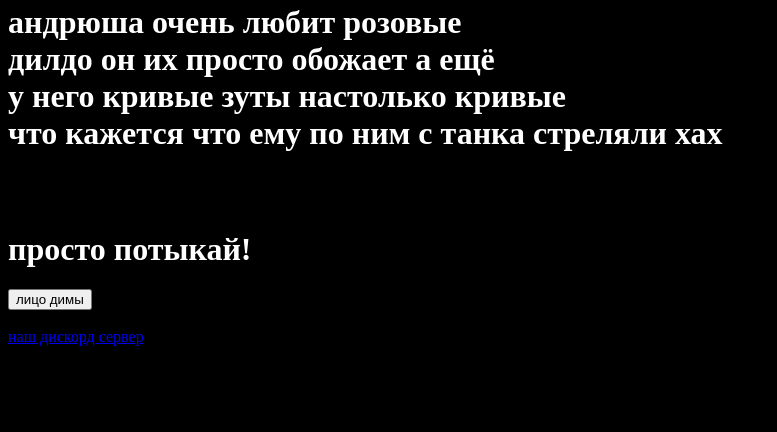
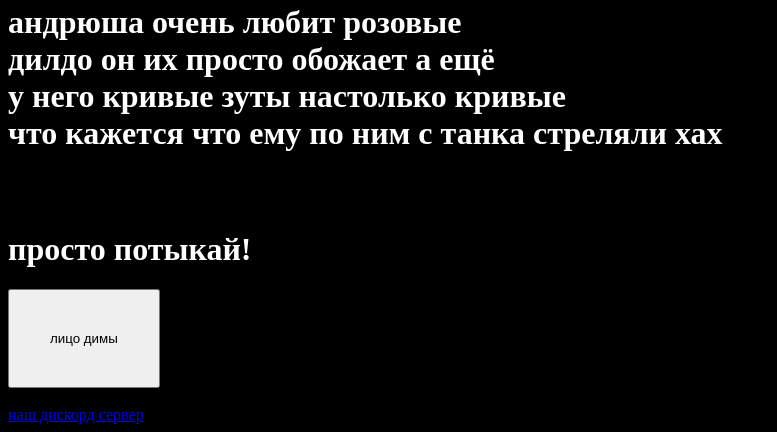
Before and after one commit to NitRencOO/html, a plain HTML site: page index.html in a window 1280 px wide. Shown: the part 3477-3909 px from the top of the page, without its empty margins (0-777 px from the left). Before the commit the page ends 3831 px from the top, so only its background shows below. Drawn offline with Linux system fonts and the light colour scheme.

Commit message:
Update index.html

```diff
--- a/index.html
+++ b/index.html
@@ -33,7 +33,7 @@
 <br>
 <br>
 <h1>просто потыкай!</h1>
-<button>лицо димы</button>
+<button style="padding: 40px;">лицо димы</button>
 <br>
 <br>
 
```
